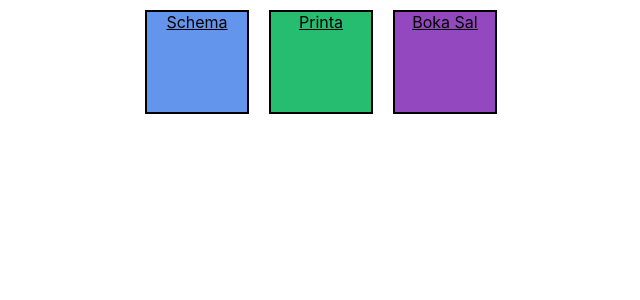
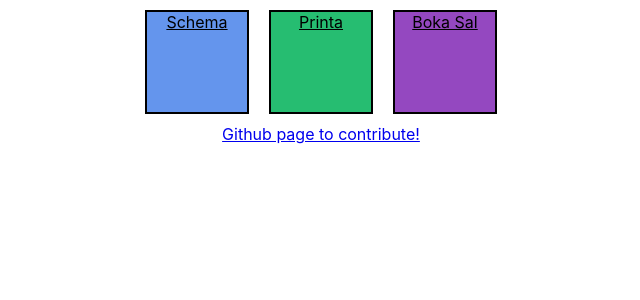
Before and after one commit to williamtorberntsson/openliunet, a React (Create React App) app: page / in a window 1280 px wide. Shown: the top 300 px of the page, without its empty margins (319-959 px from the left). Built offline with nearby package versions, Linux system fonts and the light colour scheme.

Commit message:
added link to Github

```diff
--- a/package.json
+++ b/package.json
@@ -1,6 +1,7 @@
 {
   "name": "openliunet",
   "version": "0.1.0",
+  "homepage": "https://liunet.eu",
   "private": true,
   "dependencies": {
     "@testing-library/jest-dom": "^5.16.5",
@@ -12,6 +13,8 @@
     "web-vitals": "^2.1.4"
   },
   "scripts": {
+    "predeploy": "npm run build",
+    "deploy": "gh-pages -d build",
     "start": "react-scripts start",
     "build": "react-scripts build",
     "test": "react-scripts test",
@@ -34,5 +37,8 @@
       "last 1 firefox version",
       "last 1 safari version"
     ]
+  },
+  "devDependencies": {
+    "gh-pages": "^5.0.0"
   }
 }
--- a/src/App.css
+++ b/src/App.css
@@ -1,7 +1,16 @@
+.Main {
+  display: flex;
+  flex-direction: column;
+  justify-content: center;
+}
 .App {
   display: flex;
   align-items: center;
   justify-content: center;
+}
+
+.Github {
+  text-align: center;
 }
 
 .App div {
--- a/src/App.js
+++ b/src/App.js
@@ -2,6 +2,7 @@ import './App.css';
 
 function App() {
   return (
+    <div className='Main'>
       <div className="App">
         <div className='Button Schema'>
           <a
@@ -33,6 +34,16 @@ function App() {
           </a>
         </div>
       </div>
+      <div className="Github">
+        <a
+            href="https://github.com/williamtorberntsson/openliunet"
+            target="_blank"
+            rel="noopener noreferrer"
+          >
+            Github page to contribute!
+          </a>
+      </div>
+    </div>
   );
 }
 
```
Also changed, not shown: 1 other file (tests, documents, lock files or other folders). Lines whose indentation alone changed are shown as unchanged.
